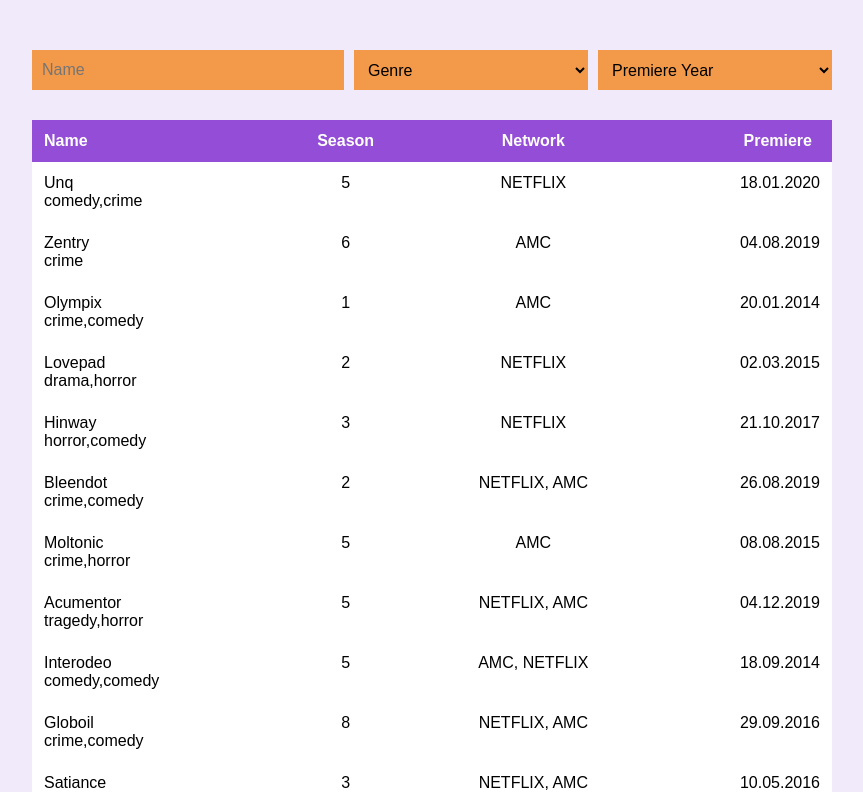
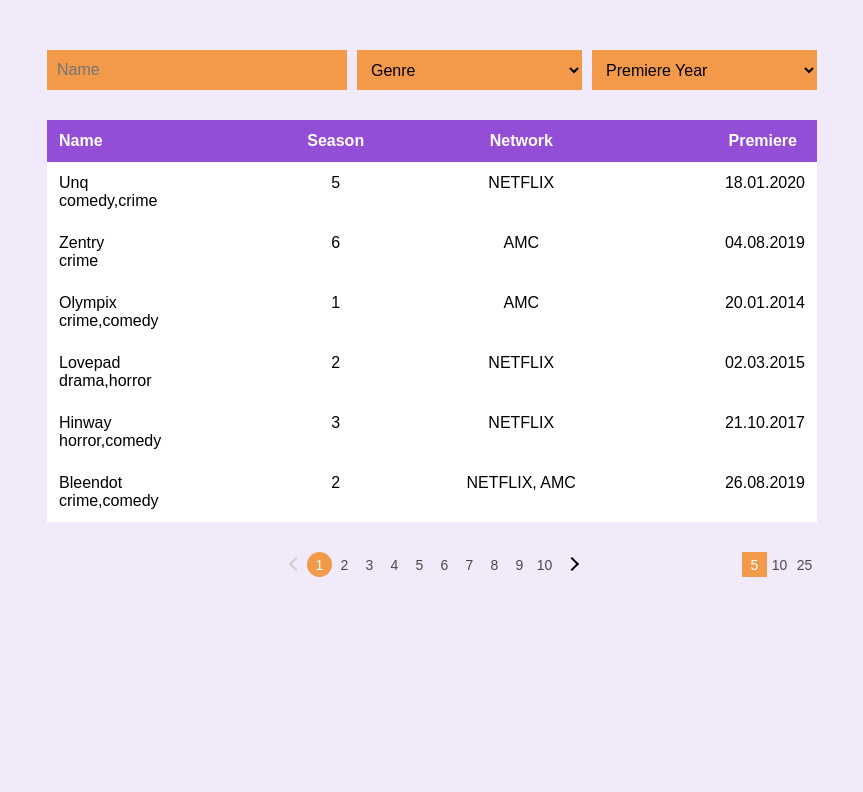
Before and after one commit to AndreySupryaga/table-app, an Angular app: page /table in a window 1280 px wide. Shown: the top 792 px of the page, without its empty margins (208-1071 px from the left). Built offline with nearby package versions, Linux system fonts and the light colour scheme.

Commit message:
Added paginate.

```diff
--- a/src/app/app.module.ts
+++ b/src/app/app.module.ts
@@ -5,11 +5,13 @@
 import { AppRoutingModule } from './app-routing.module';
 import { AppComponent } from './app.component';
 import { TableComponent } from './components/table/table.component';
+import { PaginatePipe } from './pipes/paginate.pipe';
 
 @NgModule({
   declarations: [
     AppComponent,
-    TableComponent
+    TableComponent,
+    PaginatePipe
   ],
   imports: [
     FormsModule,
--- a/src/app/components/table/table.component.html
+++ b/src/app/components/table/table.component.html
@@ -1,7 +1,7 @@
-
+<article>
   <div class="filter-wrapper">
     <div class="form-element form-input">
-    <input [(ngModel)]='searchValue' type="search"  placeholder="Name" (input)="filterMovies()">
+      <input [(ngModel)]='searchValue' type="search" placeholder="Name" (input)="filterMovies()">
     </div>
     <div class="form-element form-select">
       <select name="genre" [(ngModel)]="selectedGenre" (change)="filterMovies()">
@@ -32,7 +32,7 @@
       </tr>
       </thead>
       <tbody>
-    <tr *ngFor="let movie of viewMovies">
+      <tr *ngFor="let movie of viewMovies | paginate : paginate.currentPage : paginate.pageSize">
         <td class="text-left">
           <span>{{movie.name}}</span> <br>
           <span>{{movie.genre}}</span>
@@ -44,3 +44,37 @@
       </tbody>
     </table>
   </div>
+
+  <div class="paginate-wrapper">
+    <div class="paginate-pages">
+      <ul *ngIf="viewMovies.length" class="pagination">
+        <li [ngClass]="{disabled: paginate.currentPage === 0}" class="page-arrow">
+          <a (click)="setPage(paginate.currentPage - 1)" class="chevron left"></a>
+        </li>
+        <li *ngFor="let page of getArrayForPaginate(); index as i"
+            [ngClass]="{active: paginate.currentPage === i}" class="number-item">
+          <a (click)="setPage(i)" class="page-link">{{i + 1}}</a>
+        </li>
+        <li [ngClass]="{disabled: paginate.currentPage === getArrayForPaginate().length - 1}" class="page-arrow">
+          <a (click)="setPage(paginate.currentPage + 1)" class="chevron right"></a>
+        </li>
+      </ul>
+    </div>
+    <div class="paginate-amount">
+      <ul>
+        <li>
+          <a (click)="paginate.pageSize = 5"
+             [ngClass]="{active: paginate.pageSize === 5}">5</a>
+        </li>
+        <li>
+          <a (click)="paginate.pageSize = 10"
+             [ngClass]="{active: paginate.pageSize === 10}">10</a>
+        </li>
+        <li>
+          <a (click)="paginate.pageSize = 25"
+             [ngClass]="{active: paginate.pageSize === 25}">25</a>
+        </li>
+      </ul>
+    </div>
+  </div>
+</article>
--- a/src/app/components/table/table.component.scss
+++ b/src/app/components/table/table.component.scss
@@ -1,3 +1,7 @@
+article {
+  padding: 50px 15px;
+}
+
 .table-wrapper {
   padding: 30px 0;
 }
@@ -67,18 +71,21 @@
   text-align: center !important;
 }
 
-.chevron::before {
+.chevron {
+  &:before {
     border-style: solid;
-  border-width: 0.25em 0.25em 0 0;
+    border-width: 2px 2px 0 0;
     content: '';
     display: inline-block;
-  height: 0.45em;
+    height: 10px;
     left: 0.15em;
     position: relative;
     top: 0.15em;
     transform: rotate(-45deg);
     vertical-align: top;
-  width: 0.45em;
+    width: 10px;
+    cursor: pointer;
+  }
   &.right:before {
     left: 0;
     transform: rotate(45deg);
@@ -91,7 +98,6 @@
 
 .filter-wrapper {
   display: flex;
-  padding-top: 50px;
   .form-element {
     background-color: #f2994a;
 
@@ -110,9 +116,77 @@
       background-color: #f2994a;
       border: 0;
       height: 40px;
-      outline:none;
+      outline: none;
       font-size: 16px;
       padding: 0 10px;
     }
   }
 }
+
+.paginate-wrapper {
+  position: relative;
+  font-size: 14px;
+  .paginate-pages {
+    display: flex;
+    justify-content: center;
+    .pagination {
+      display: flex;
+      .page-arrow {
+        padding: 5px 10px 0;
+        a {
+          cursor: pointer;
+        }
+        &.disabled {
+          a {
+            pointer-events: none;
+            color: #ccc;
+          }
+        }
+      }
+      .number-item {
+        display: flex;
+        align-items: center;
+        justify-content: center;
+        width: 25px;
+        height: 25px;
+        a {
+          display: flex;
+          width: 25px;
+          height: 25px;
+          justify-content: center;
+          align-items: center;
+          cursor: pointer;
+          color: #4a4a4b;
+        }
+        &.active {
+          a {
+            border-radius: 100%;
+            background-color: #f2994a;
+            color: #ffffff;
+          }
+        }
+      }
+    }
+  }
+  .paginate-amount {
+    position: absolute;
+    right: 0;
+    top: 0;
+    ul {
+      display: flex;
+      a {
+        display: flex;
+        align-items: center;
+        justify-content: center;
+        cursor: pointer;
+        width: 25px;
+        height: 25px;
+        color: #4a4a4b;
+        &.active {
+          background-color: #f2994a;
+          color: #ffffff;
+        }
+      }
+    }
+  }
+}
--- a/src/app/components/table/table.component.ts
+++ b/src/app/components/table/table.component.ts
@@ -20,7 +20,10 @@
   public selectedGenre = '';
   public premiereYears: number[];
   public selectedYear = '';
-
+  public paginate = {
+    currentPage: 0,
+    pageSize: 5,
+  };
   public columnOptions: ITableColumnOptions[] = [
     {name: 'Name', field: 'name', className: 'text-left'},
     {name: 'Season', field: 'season'},
@@ -37,6 +40,18 @@
     this.viewMovies = movies;
     this.genres = this.getGenres(movies);
     this.premiereYears = this.getPremiereYears(movies);
+  }
+
+  public setPage(pageNumber: number) {
+    this.paginate.currentPage = pageNumber;
+  }
+
+  public getArrayForPaginate(): [] {
+    if (this.viewMovies.length) {
+      const amountOfPages = Math.ceil(this.viewMovies.length / this.paginate.pageSize);
+      return Array.from(Array(amountOfPages).keys());
+    }
+    return [];
   }
 
   private getPremiereYears(movies: IMovie[]) {
--- /dev/null
+++ b/src/app/pipes/paginate.pipe.ts
@@ -0,0 +1,10 @@
+import { Pipe, PipeTransform } from '@angular/core';
+
+@Pipe({
+  name: 'paginate'
+})
+export class PaginatePipe implements PipeTransform {
+  transform(value: any, current: number, size): any {
+    return value.slice(current * size, (current * size) + size + 1);
+  }
+}
```
Also changed, not shown: 1 other file (tests, documents, lock files or other folders). Lines whose indentation alone changed are shown as unchanged.
